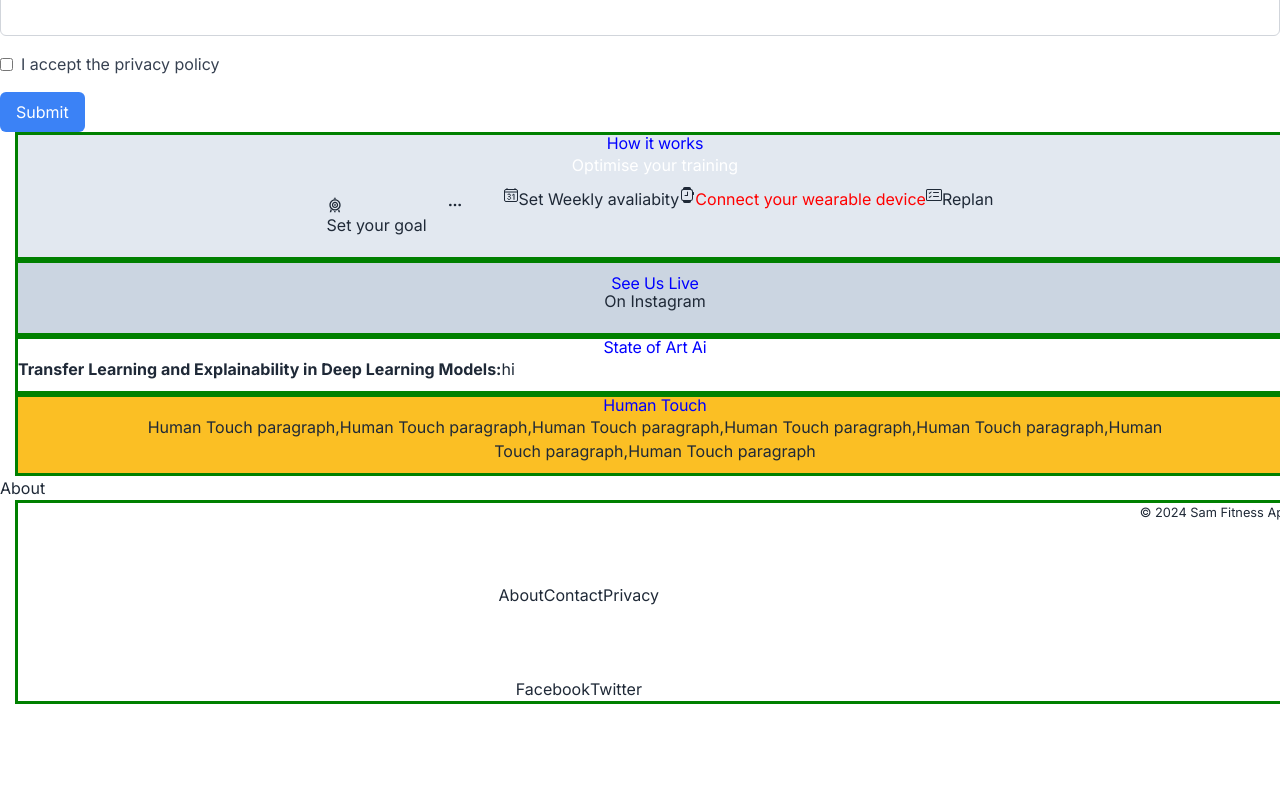
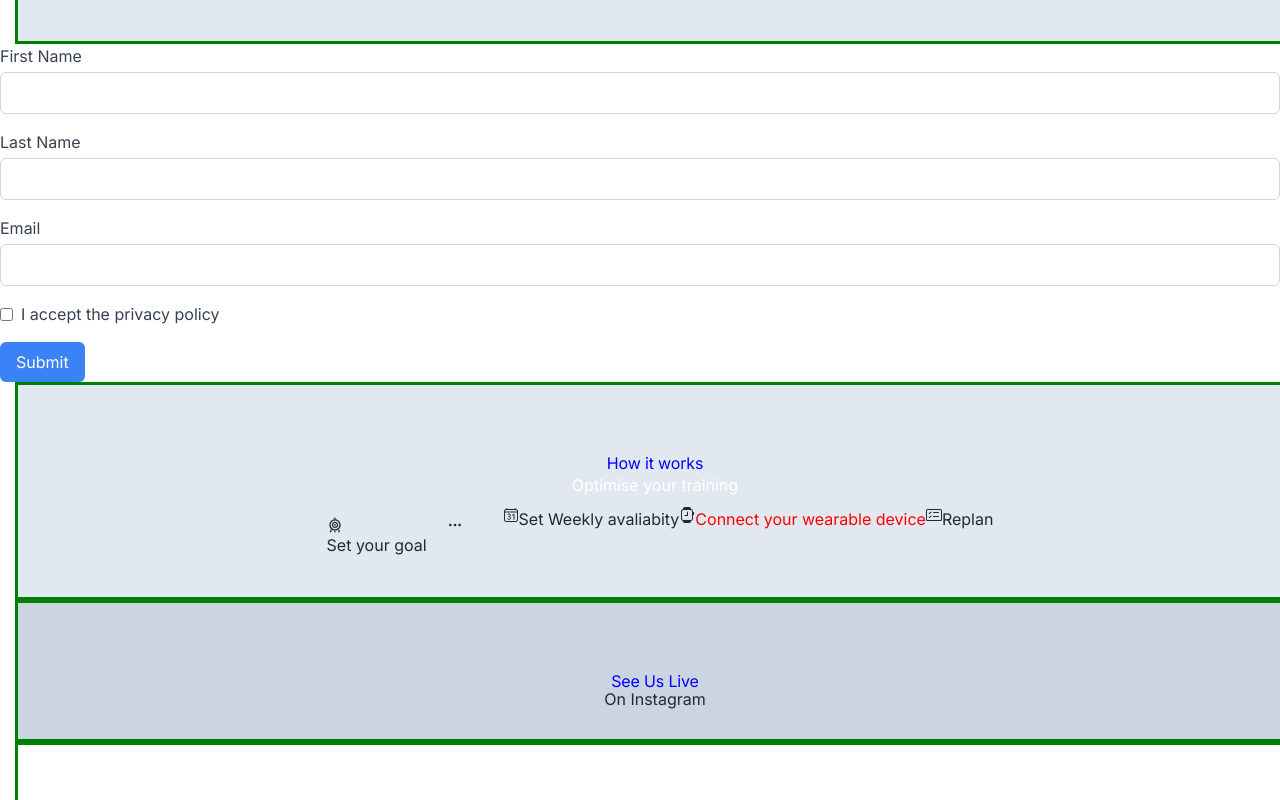
Before and after one commit to Martin2251/sam-app, a Next.js app: page / in a window 1280 px wide. Shown: the part 1341-2141 px from the top of the page. Before the commit the page ends 2045 px from the top, so only its background shows below. Built offline with nearby package versions, Linux system fonts and the light colour scheme.

Commit message:
padding on see us live

```diff
--- a/src/app/Components/SeeUsLive/SeeUsLive.scss
+++ b/src/app/Components/SeeUsLive/SeeUsLive.scss
@@ -1,3 +1,8 @@
+main{
+    padding: 70px 0 20px;
+}
+
+
 header{
     text-align: center;
 }
--- a/src/app/Components/SeeUsLive/index.tsx
+++ b/src/app/Components/SeeUsLive/index.tsx
@@ -3,7 +3,7 @@ import './SeeUsLive.scss';
 
 const SeeUsLive = () => {
   return (
-    <main className='bg-slate-300 py-3 container'>
+    <main className='bg-slate-300  container'>
         <header>
         <h3>See Us Live</h3>
         </header>
```
